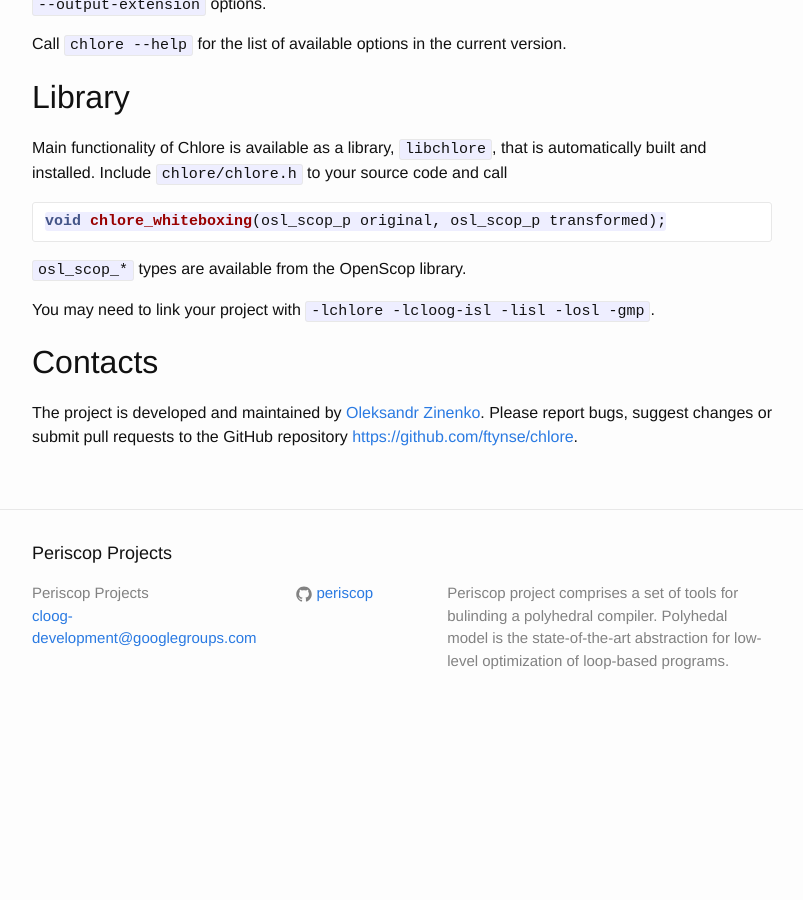
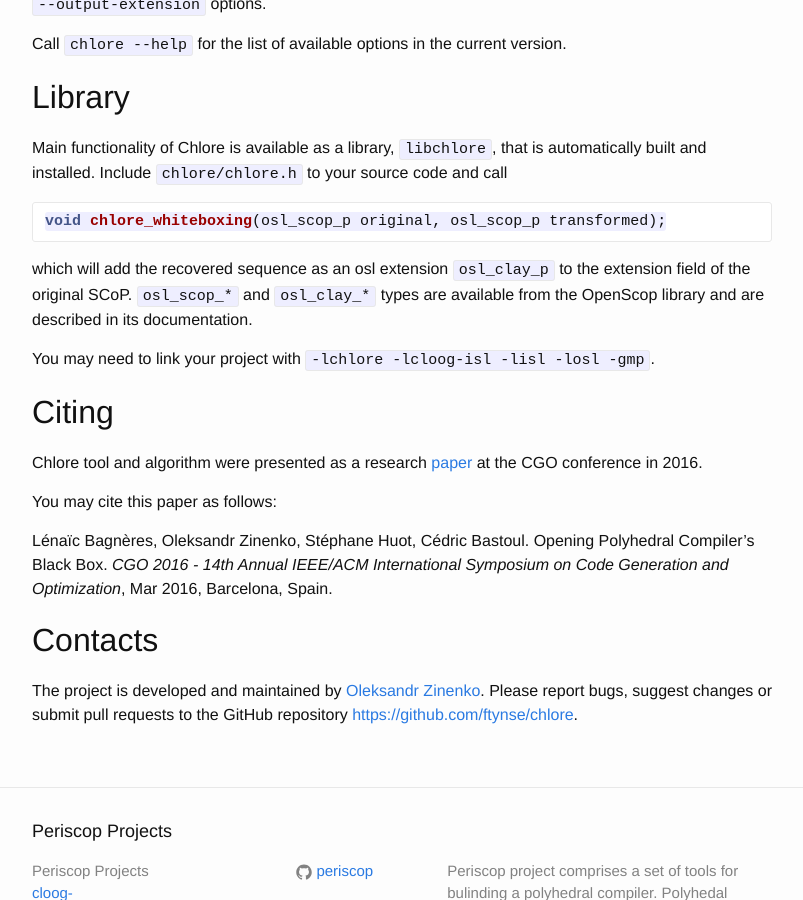
Before and after one commit to periscop/periscop.github.io, a Jekyll site: the page built from chlore.md, in a window 1280 px wide and 900 px high, scrolled down 1551 px. Shown: the whole window, without its empty margins (238-1041 px from the left). Built offline with Jekyll 4.4.1, drawn with Linux system fonts in a browser that asks for light colours; before the commit the page ends 2283 px from its top, so only the background shows below that.

Commit message:
Update chlore.md

````diff
--- a/chlore.md
+++ b/chlore.md
@@ -66,9 +66,17 @@ Main functionality of Chlore is available as a library, `libchlore`, that is aut
 void chlore_whiteboxing(osl_scop_p original, osl_scop_p transformed);
 ```
 
-`osl_scop_*` types are available from the OpenScop library.
+which will add the recovered sequence as an osl extension `osl_clay_p` to the extension field of the original SCoP. `osl_scop_*` and `osl_clay_*` types are available from the OpenScop library and are described in its documentation.
 
 You may need to link your project with `-lchlore -lcloog-isl -lisl -losl -gmp`.
+
+## Citing
+
+Chlore tool and algorithm were presented as a research [paper](https://hal.inria.fr/view/index/identifiant/hal-01253322/lang/en) at the CGO conference in 2016.
+
+You may cite this paper as follows:
+
+Lénaïc Bagnères, Oleksandr Zinenko, Stéphane Huot, Cédric Bastoul. Opening Polyhedral Compiler's Black Box. _CGO 2016 - 14th Annual IEEE/ACM International Symposium on Code Generation and Optimization_, Mar 2016, Barcelona, Spain.
 
 ## Contacts
 
````
